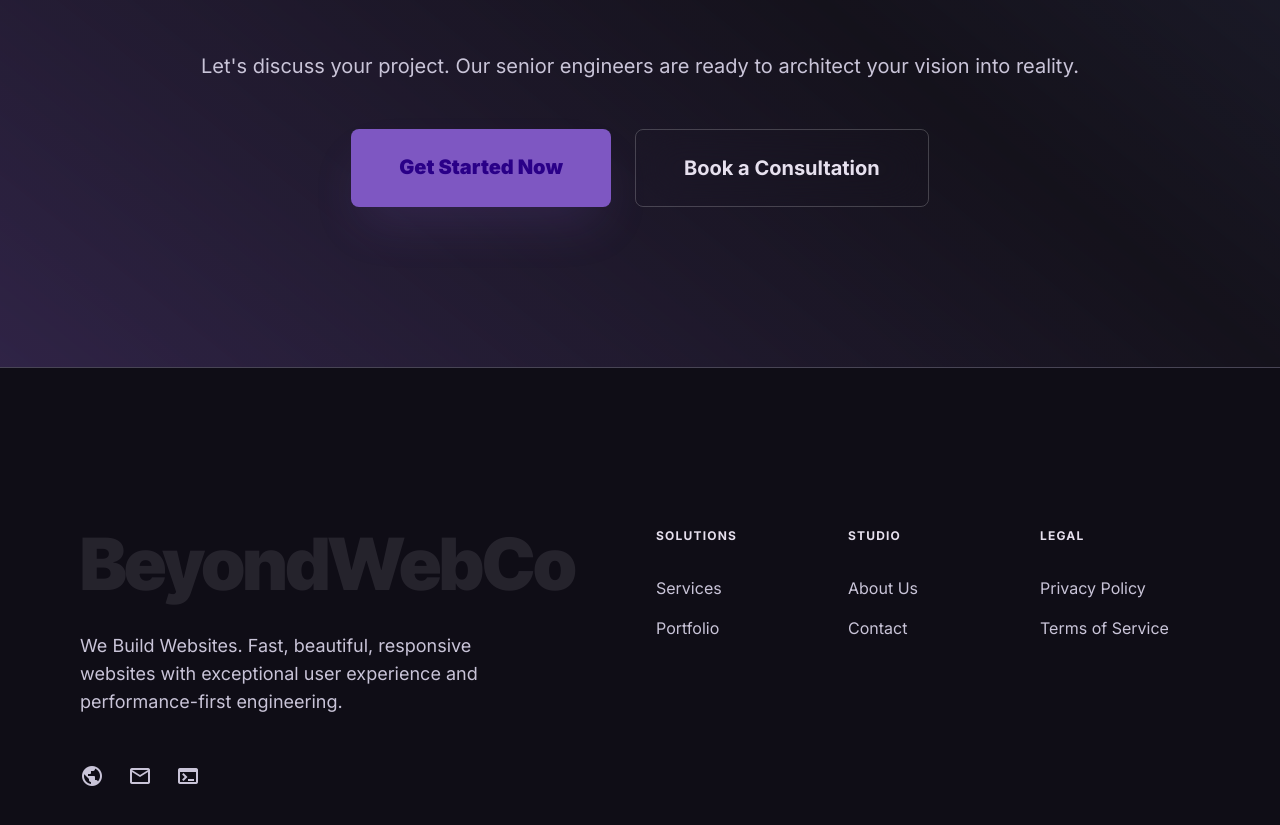
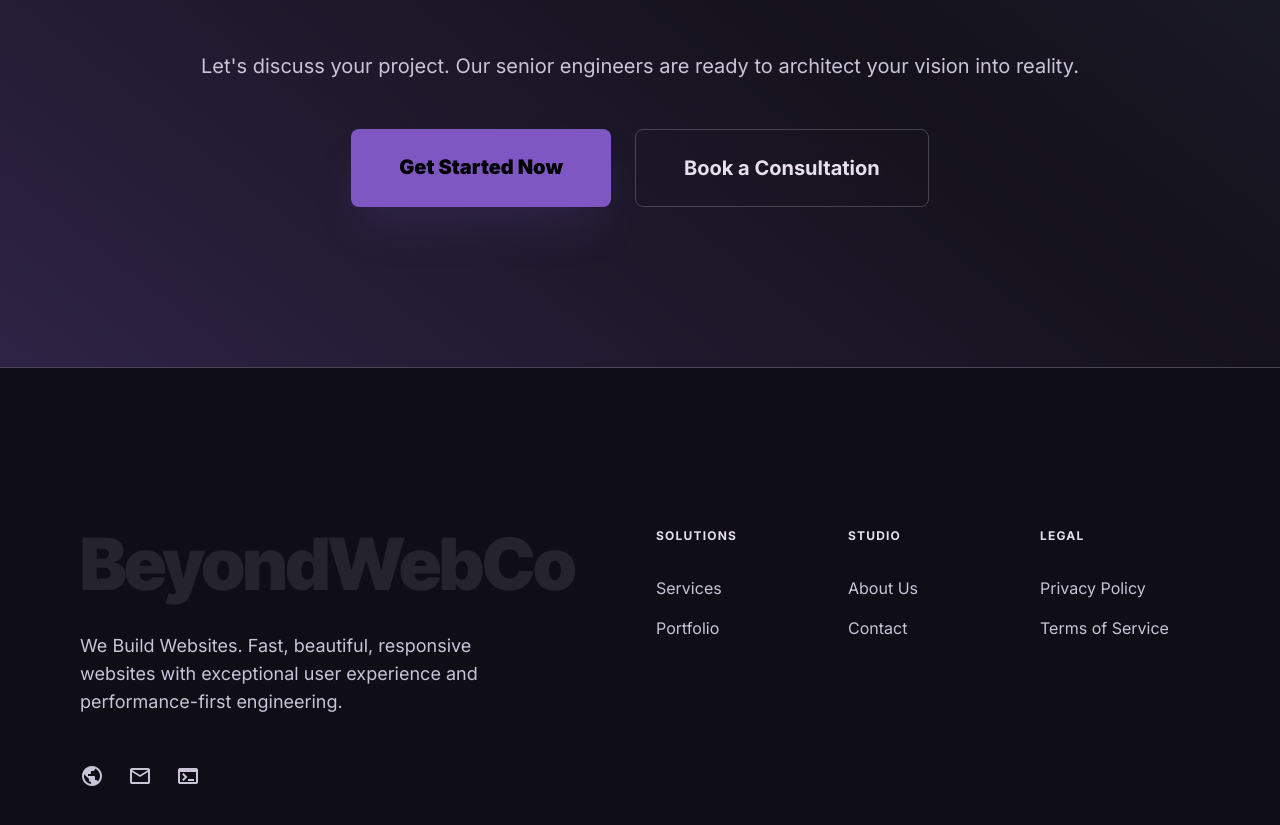
Before and after one commit to captain-america-7/beyondwebco, a Next.js app: page / in a window 1280 px wide. Shown: the part 7080-7905 px from the top of the page. Built offline with nearby package versions, Linux system fonts and the light colour scheme.

Commit message:
Update FinalCTA.tsx

```diff
--- a/src/components/sections/FinalCTA.tsx
+++ b/src/components/sections/FinalCTA.tsx
@@ -27,7 +27,7 @@ export default function FinalCTA() {
         </p>
 
         <div className="flex flex-col sm:flex-row gap-6 justify-center">
-          <Link href="/contact" className="bg-primary text-on-primary-container px-12 py-6 rounded-xl font-black text-xl hover:scale-105 transition-transform shadow-2xl shadow-primary/20">
+          <Link href="/contact" className="bg-primary text-black px-12 py-6 rounded-xl font-black text-xl hover:scale-105 transition-transform shadow-2xl shadow-primary/20">
             Get Started Now
           </Link>
           <Link href="/contact" className="border border-white/20 px-12 py-6 rounded-xl font-bold text-xl backdrop-blur-xl hover:bg-white/10 transition-colors">
```
